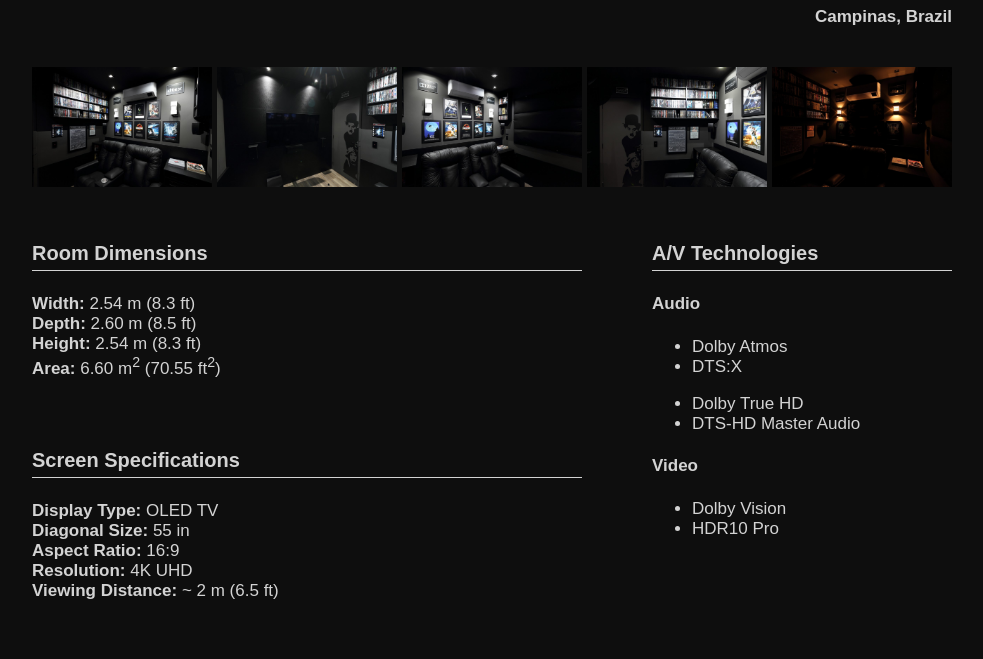
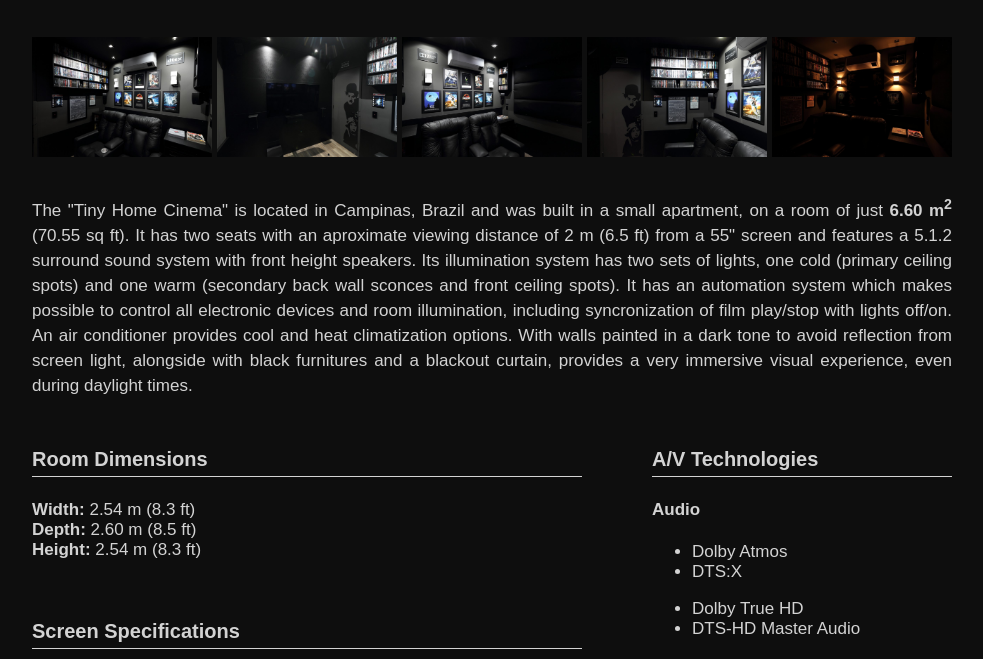
Before and after one commit to tinyhomecinema/tinyhomecinema.github.io, a plain HTML site: page index.html in a window 1280 px wide. Shown: the part 134-793 px from the top of the page, without its empty margins (148-1131 px from the left). Drawn offline with Linux system fonts and the light colour scheme.

Commit message:
Added description

```diff
--- a/index.html
+++ b/index.html
@@ -26,9 +26,9 @@
         TINY HOME CINEMA
       </div>
 
-      <div class="location">
+      <!-- <div class="location">
         Campinas, Brazil
-      </div>
+      </div> -->
 
       <div class="photos">
         <div class="photos-grid">
@@ -40,12 +40,20 @@
         </div>
       </div>
 
+      <div class="description">
+        The "Tiny Home Cinema" is located in Campinas, Brazil and was built in a small apartment, on a room of just <b>6.60 m<sup>2</sup></b> (70.55 sq ft).
+        It has two seats with an aproximate viewing distance of 2 m (6.5 ft) from a 55" screen and features a 5.1.2 surround sound system with front height speakers.
+        Its illumination system has two sets of lights, one cold (primary ceiling spots) and one warm (secondary back wall sconces and front ceiling spots).
+        It has an automation system which makes possible to control all electronic devices and room illumination, including syncronization of film play/stop with lights off/on.
+        An air conditioner provides cool and heat climatization options. With walls painted in a dark tone to avoid reflection from screen light,
+        alongside with black furnitures and a blackout curtain, provides a very immersive visual experience, even during daylight times.
+      </div>
+
       <div class="room">
         <div class="title" style="">Room Dimensions</div>
         <b>Width:</b> 2.54 m (8.3 ft)<br>
         <b>Depth:</b> 2.60 m (8.5 ft)<br>
         <b>Height:</b> 2.54 m (8.3 ft)<br>
-        <b>Area:</b> 6.60 m<sup>2</sup> (70.55 ft<sup>2</sup>)<br><br>
       </div>
 
       <div class="screen">
@@ -54,7 +62,6 @@
         <b>Diagonal Size:</b> 55 in<br>
         <b>Aspect Ratio:</b> 16:9<br>
         <b>Resolution:</b> 4K UHD<br>
-        <b>Viewing Distance:</b> ~ 2 m (6.5 ft)<br><br>
       </div>
 
       <div class="av_tech">
@@ -195,7 +202,7 @@
 
         <h4>Others</h4>
         <ul>
-          <li>Door Sticker "Charlie Chaplin's The Kid"</li>
+          <li>Door Decal "Charlie Chaplin's The Kid"</li>
           <li>VHS Tapes "Star Wars Trilogy - Special Edition"</li>
           <li>VHS Tape "Jurassic Park" (in special embossed case)</li>
           <li>Movie related miniatures</li>
--- a/style.css
+++ b/style.css
@@ -51,13 +51,22 @@ a:hover {
 
 .photos {
   grid-area: photos;
-  margin-top: -30px;
+  margin-top: -10px;
+  margin-bottom: 10px;
 }
 
 .photos-grid {
   display: grid;
   grid-template-columns: auto auto auto auto auto;
   column-gap: 5px;
+}
+
+.description {
+  grid-area: description;
+  margin-top: -30px;
+  width: 920px;
+  line-height: 25px;
+  text-align: justify;
 }
 
 .room {
@@ -152,8 +161,9 @@ a:hover {
   display: grid;
   grid-template-areas:
   'title title'
-  'location location'
+  /* 'location location' */
   'photos photos'
+  'description description'
   'room av_tech'
   'screen av_tech'
   'gear streaming'
```
